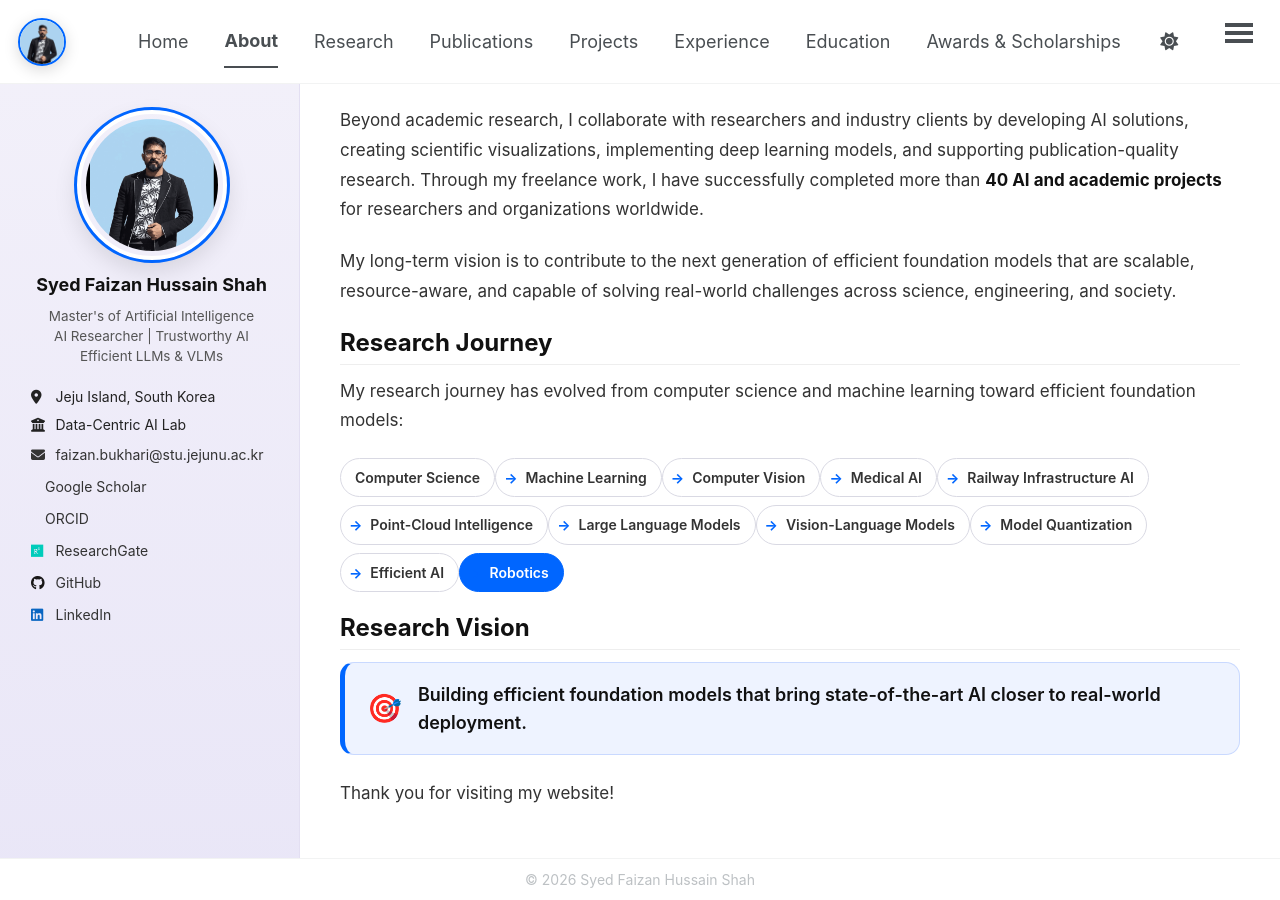
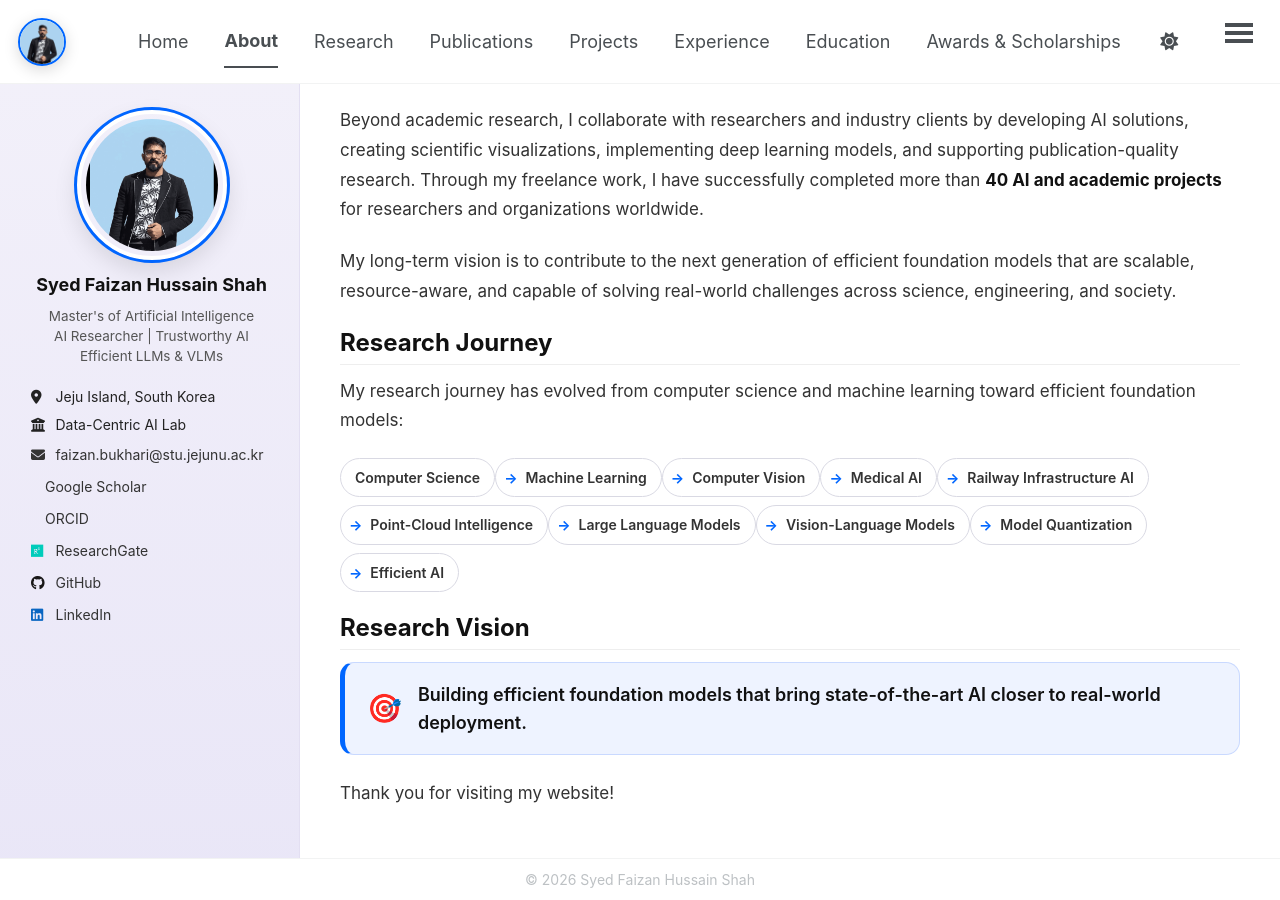
Before and after one commit to Fazi743/Fazi743.github.io, a Jekyll site: the page built from _pages/about.md, in a window 1280 px wide and 900 px high, scrolled down 575 px. Built offline with Jekyll 4.4.1, drawn with Linux system fonts in a browser that asks for light colours; a style sheet for code colours, icons or effects is not loaded.

Commit message:
Update about.md

```diff
--- a/_pages/about.md
+++ b/_pages/about.md
@@ -34,7 +34,6 @@ My research journey has evolved from computer science and machine learning towar
   <span class="step">Vision-Language Models</span>
   <span class="step">Model Quantization</span>
   <span class="step">Efficient AI</span>
-  <span class="step step--now">Robotics</span>
 </div>
 
 ## Research Vision
```
